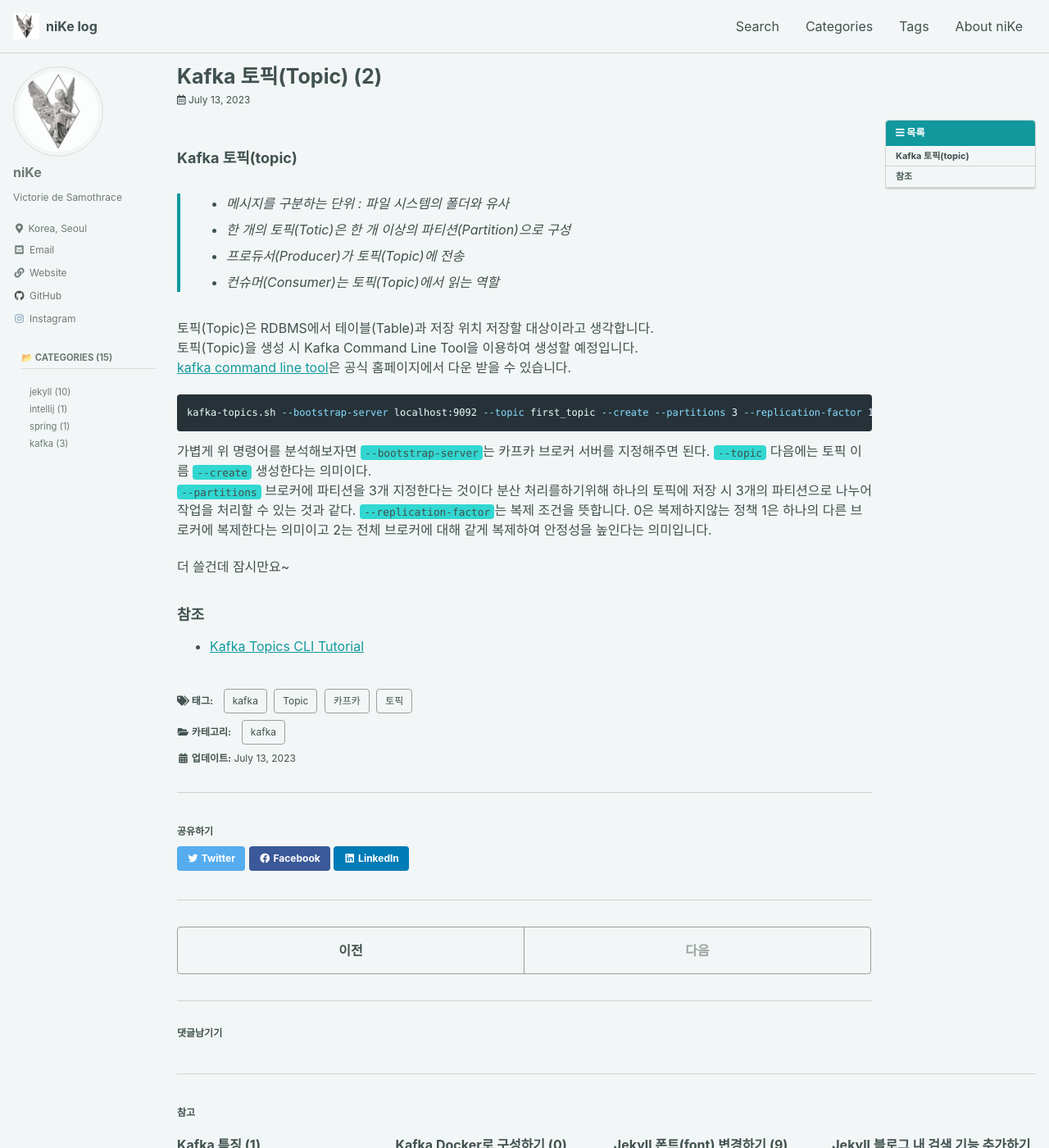
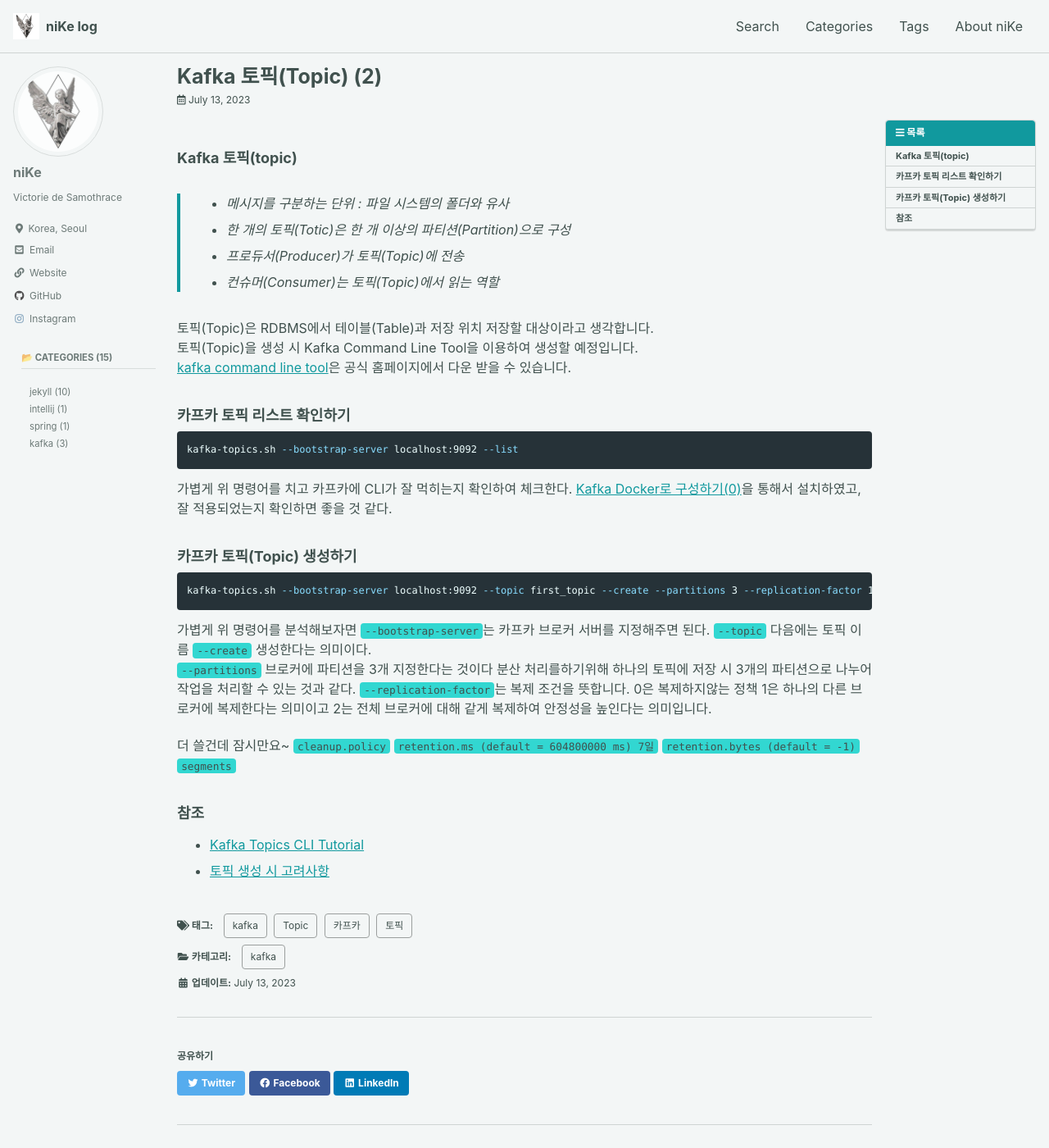
Before and after one commit to KwakTaeMin/KwakTaeMin.github.io, a Jekyll site: the page built from _posts/2023-07-14-Kafka Topic(2).md, in a window 1280 px wide and 1400 px high. Shown: the whole window at 82% size. Built offline with Jekyll 4.4.1, drawn with Linux system fonts in a browser that asks for light colours; cached includes are drawn as plain includes; some web fonts are replaced; comment, search, counter and statistics services are not loaded.

Commit message:
카프카 토픽 포스팅

````diff
--- a/_posts/2023-07-14-Kafka Topic(2).md
+++ b/_posts/2023-07-14-Kafka Topic(2).md
@@ -25,6 +25,14 @@ date: 2023-07-13T1:00:00Z
 토픽(Topic)은 RDBMS에서 테이블(Table)과 저장 위치 저장할 대상이라고 생각합니다.
 토픽(Topic)을 생성 시 Kafka Command Line Tool을 이용하여 생성할 예정입니다.
 [kafka command line tool](https://kafka.apache.org/)은 공식 홈페이지에서 다운 받을 수 있습니다.
+
+### 카프카 토픽 리스트 확인하기
+```shell
+kafka-topics.sh --bootstrap-server localhost:9092 --list
+```
+가볍게 위 명령어를 치고 카프카에 CLI가 잘 먹히는지 확인하여 체크한다. [Kafka Docker로 구성하기(0)](https://kwaktaemin.github.io/kafka/Kafka-Docker-%EC%84%A4%EC%B9%98(0)/)을 통해서 설치하였고, 잘 적용되었는지 확인하면 좋을 것 같다.
+
+### 카프카 토픽(Topic) 생성하기
 ```shell
 kafka-topics.sh --bootstrap-server localhost:9092 --topic first_topic --create --partitions 3 --replication-factor 1
 ```
@@ -33,6 +41,12 @@ kafka-topics.sh --bootstrap-server localhost:9092 --topic first_topic --create -
 `--replication-factor`는 복제 조건을 뜻합니다. 0은 복제하지않는 정책 1은 하나의 다른 브로커에 복제한다는 의미이고 2는 전체 브로커에 대해 같게 복제하여 안정성을 높인다는 의미입니다.
 
 더 쓸건데 잠시만요~
+`cleanup.policy`
+`retention.ms (default = 604800000 ms) 7일`
+`retention.bytes (default = -1)`
+`segments`
+
 
 ### 참조
 - [Kafka Topics CLI Tutorial](https://www.conduktor.io/kafka/kafka-topics-cli-tutorial/)
+- [토픽 생성 시 고려사항](https://n1tjrgns.tistory.com/296)
````
